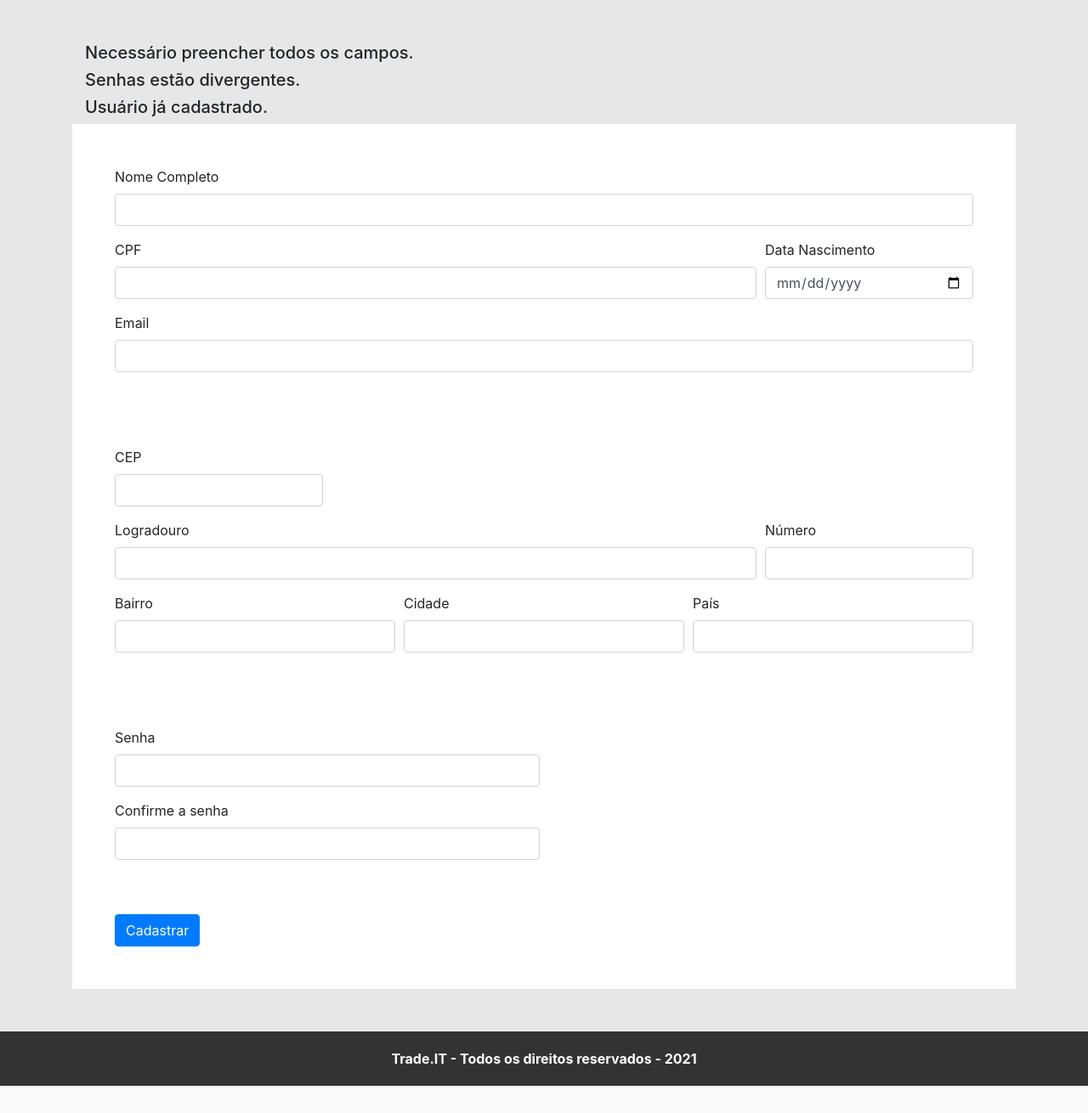
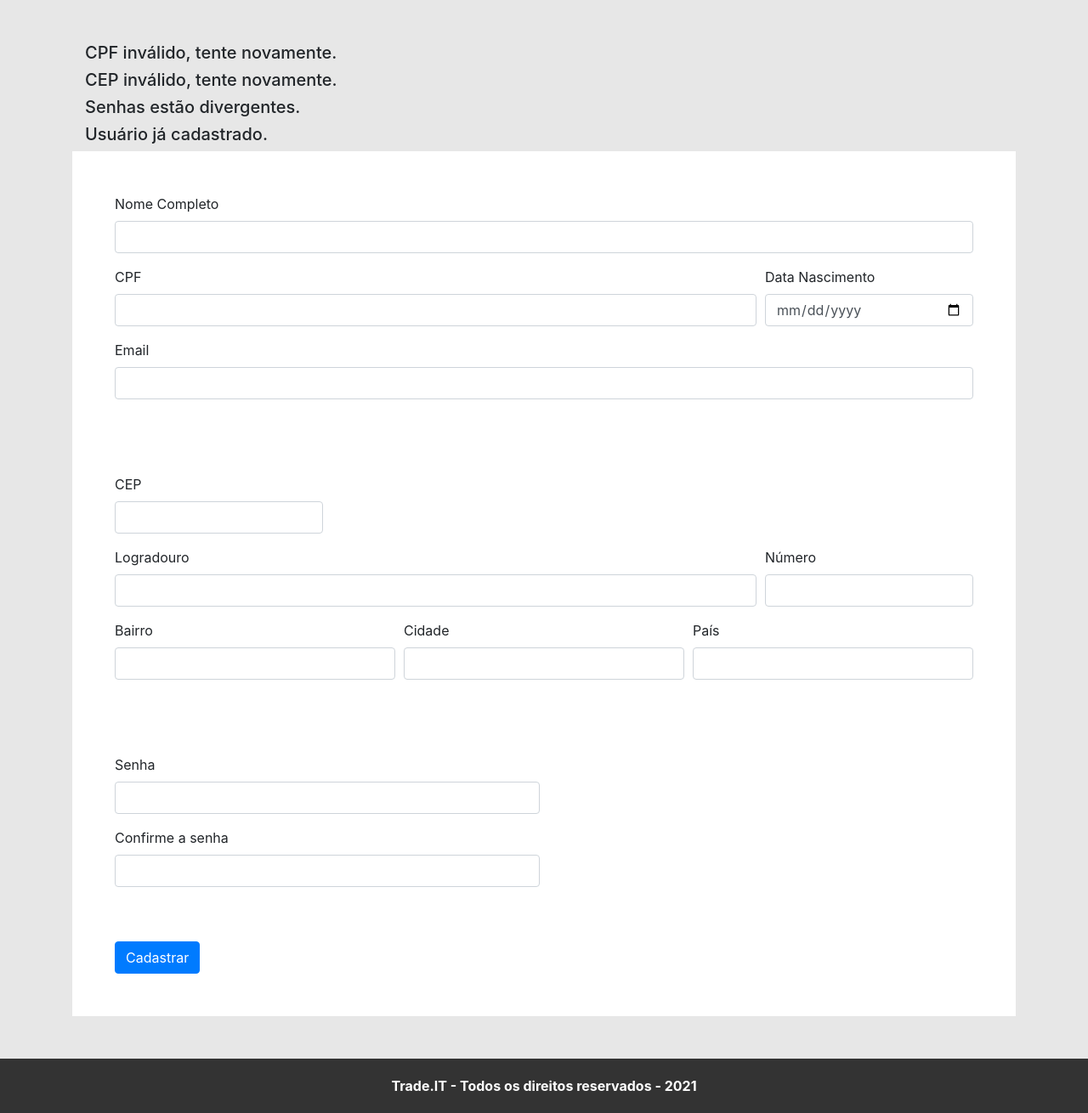
Before and after one commit to AlvaroAlvixx/Trade.it, a PHP site: page /cadastrar.php in a window 1280 px wide. Shown: the part 172-1482 px from the top of the page at 85% size. Before the commit the page ends 1450 px from the top, so only its background shows below. Run offline with PHP 8.4, Linux system fonts and the light colour scheme; the visitor is signed in with stand-in values (Sample User, id 1); some libraries are stand-ins or nearby versions.

Commit message:
Add files via upload

```diff
--- a/Codigo/cadastrar.php
+++ b/Codigo/cadastrar.php
@@ -25,18 +25,33 @@ session_start();
     <main style="padding-top: 50px;">
         <div class="container">
             <?php
-            if (isset($_SESSION['vazio'])) :
+            if (isset($_SESSION['cpf_incorreto'])) :
             ?>
                 <div class="container">
                     <div class="row">
                         <div class="col-md-12 divAvisoErro">
-                            <h5>Necessário preencher todos os campos.</h5>
+                            <h5>CPF inválido, tente novamente.</h5>
                         </div>
                     </div>
                 </div>
             <?php
             endif;
-            unset($_SESSION['vazio']);
+            unset($_SESSION['cpf_incorreto']);
+            ?>
+
+            <?php
+            if (isset($_SESSION['cep_incorreto'])) :
+            ?>
+                <div class="container">
+                    <div class="row">
+                        <div class="col-md-12 divAvisoErro">
+                            <h5>CEP inválido, tente novamente.</h5>
+                        </div>
+                    </div>
+                </div>
+            <?php
+            endif;
+            unset($_SESSION['cep_incorreto']);
             ?>
 
             <?php
```
